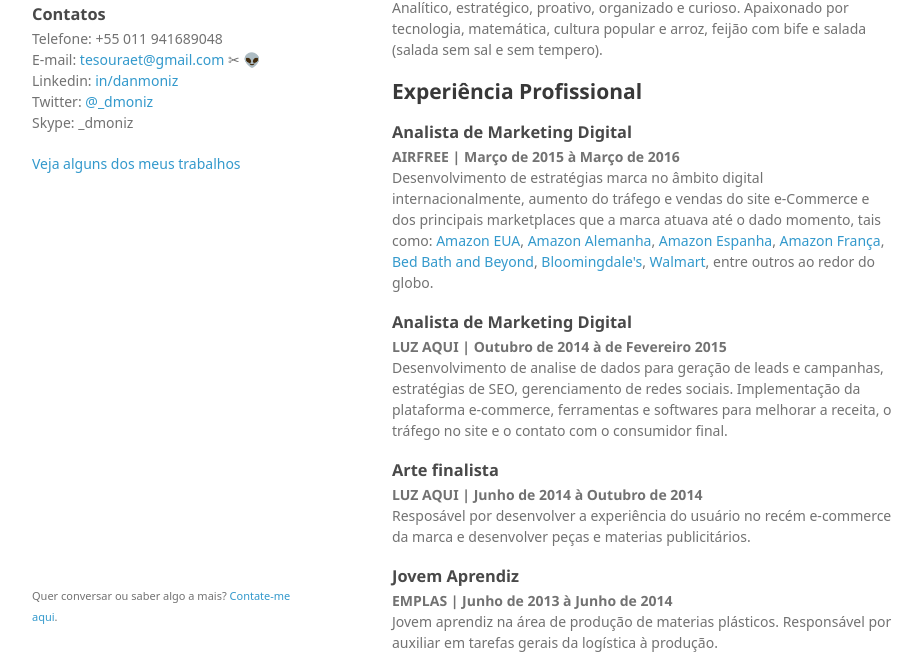
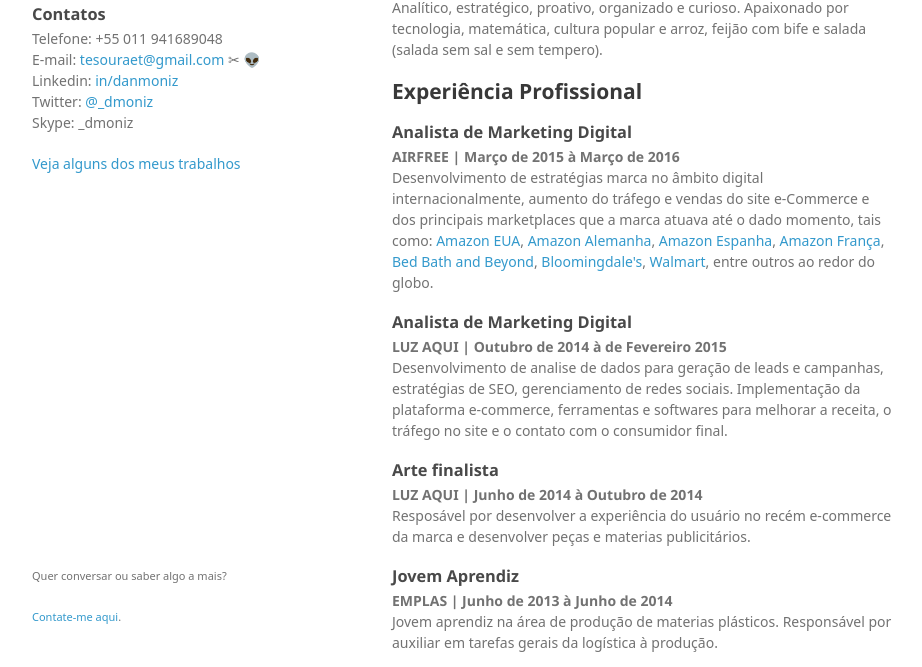
Before and after one commit to aipi/aipi.github.io, a plain HTML site: page index.html in a window 1280 px wide. Shown: the part 104-771 px from the top of the page, without its empty margins (178-1100 px from the left). Drawn offline with Linux system fonts and the light colour scheme; a web font is replaced by a local one.

Commit message:
Update index.html

```diff
--- a/index.html
+++ b/index.html
@@ -133,7 +133,8 @@ Jovem aprendiz na área de produção de materias plásticos. Responsável por a
 </ul>
       </section>
       <footer>
-        <p><small>Quer conversar ou saber algo a mais? <a href="mailto:tesouraet@gmail.com">Contate-me aqui</a>.</small></p>
+        <p><small>Quer conversar ou saber algo a mais?</p>
+        <p><a href="mailto:tesouraet@gmail.com">Contate-me aqui</a>.</small></p>
       </footer>
     </div>
     <script src="javascripts/scale.fix.js"></script>
```
